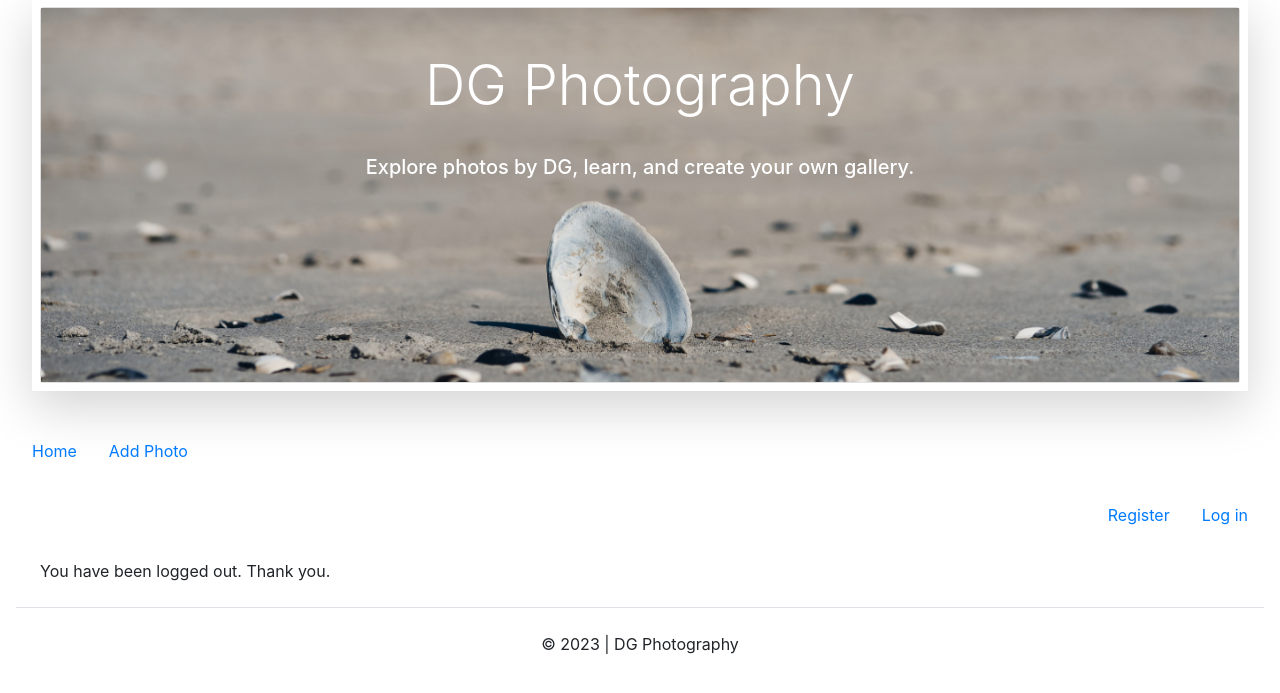
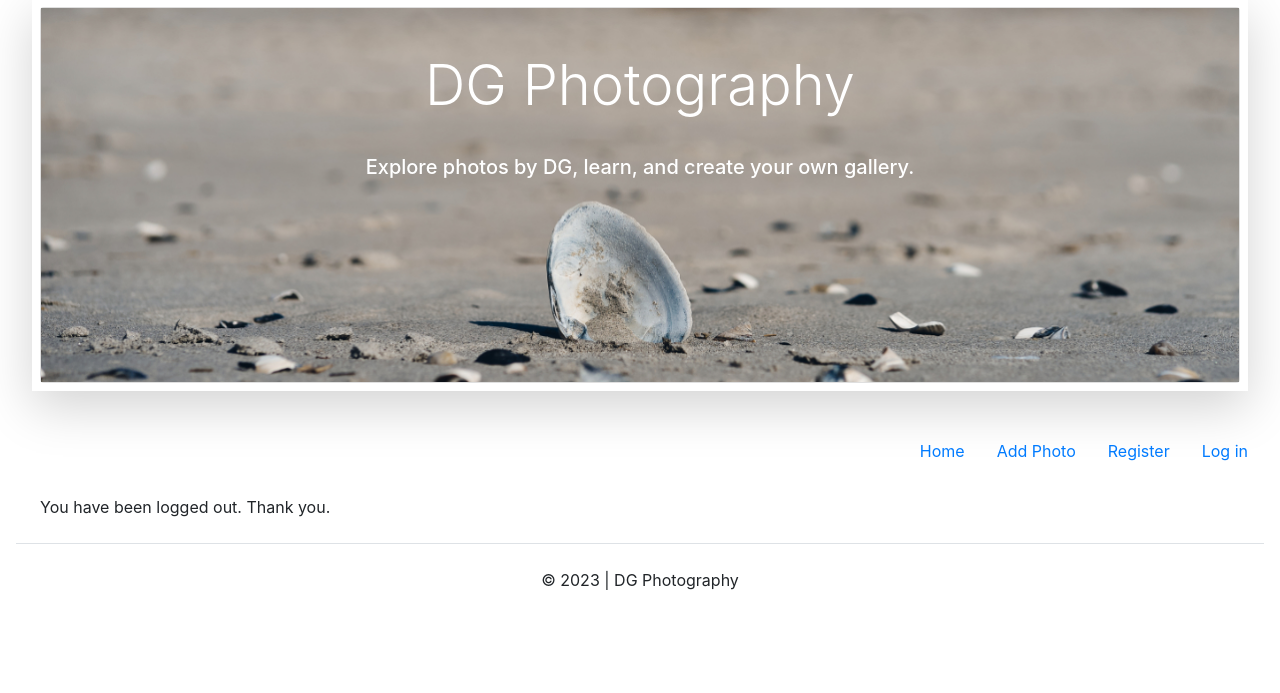
Before and after one commit to dannynow6/dg-photo, a Django app: template users/templates/registration/logged_out.html in a window 1280 px wide. Shown: the part 17-710 px from the top of the page. Run offline with Django 3.2, Linux system fonts and the light colour scheme; the template is opened without the code that fills it, so the values that code supplies are empty; some libraries are stand-ins or nearby versions.

Commit message:
minor adjustments

```diff
--- a/dg_photography/templates/dg_photography/base.html
+++ b/dg_photography/templates/dg_photography/base.html
@@ -24,16 +24,13 @@
       </div>
     </div>
     <br />
-    <ul class="nav">
+    <ul class="nav justify-content-end">
       <li class="nav-item">
         <a class="nav-link active" href="{% url 'dg_photography:index' %}">Home</a>
       </li>
       <li class="nav-item">
         <a class="nav-link" href="{% url 'dg_photography:new_photo' %}">Add Photo</a>
       </li>
-    </ul>
-    <br />
-    <ul class='nav justify-content-end'>
       {% if user.is_authenticated %}
       <div>
         Hello, {{ user.username }}.
--- a/dg_photography/views.py
+++ b/dg_photography/views.py
@@ -1,4 +1,6 @@
 from django.shortcuts import render, redirect
+
+# from django.contrib.auth.decorators import login_required
 from .models import Photo
 from .forms import PhotoForm
 
```
Also changed, not shown: db.sqlite3, media/photos/moon_pic.jpg (added).
